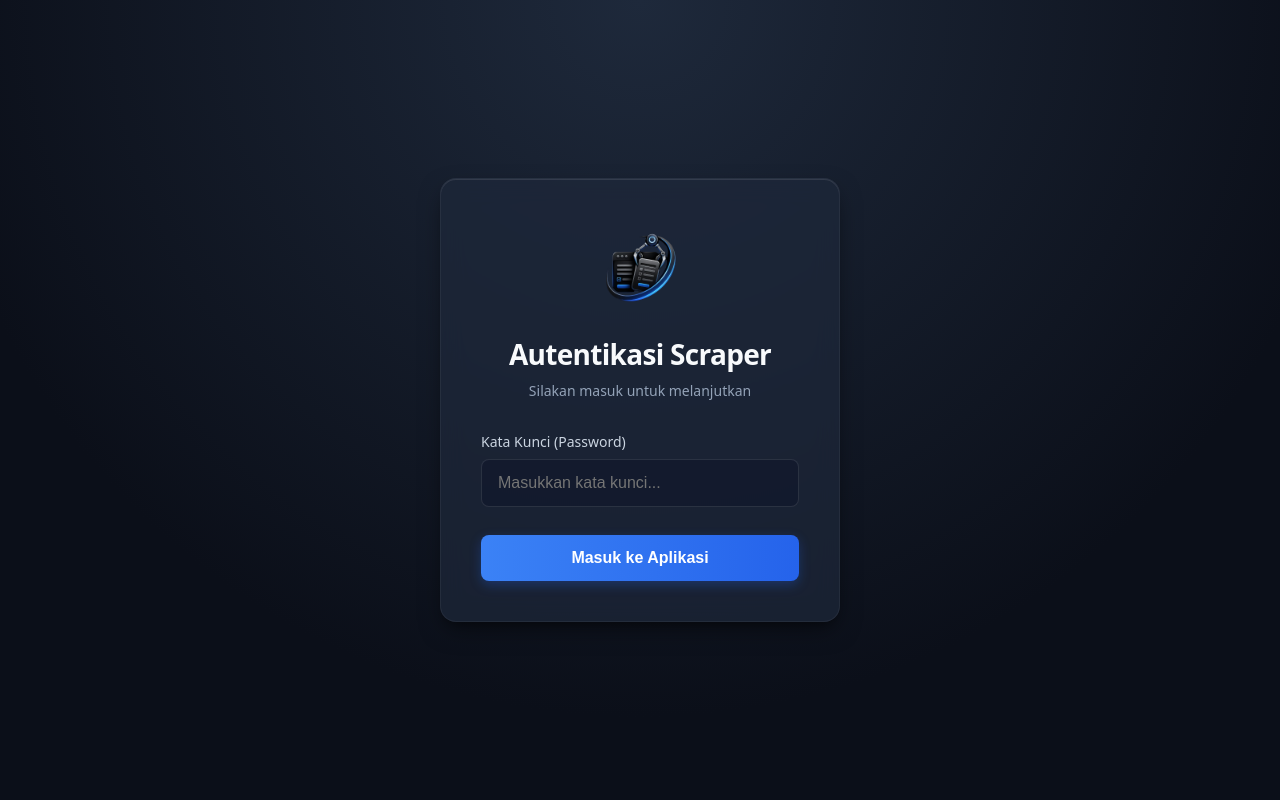
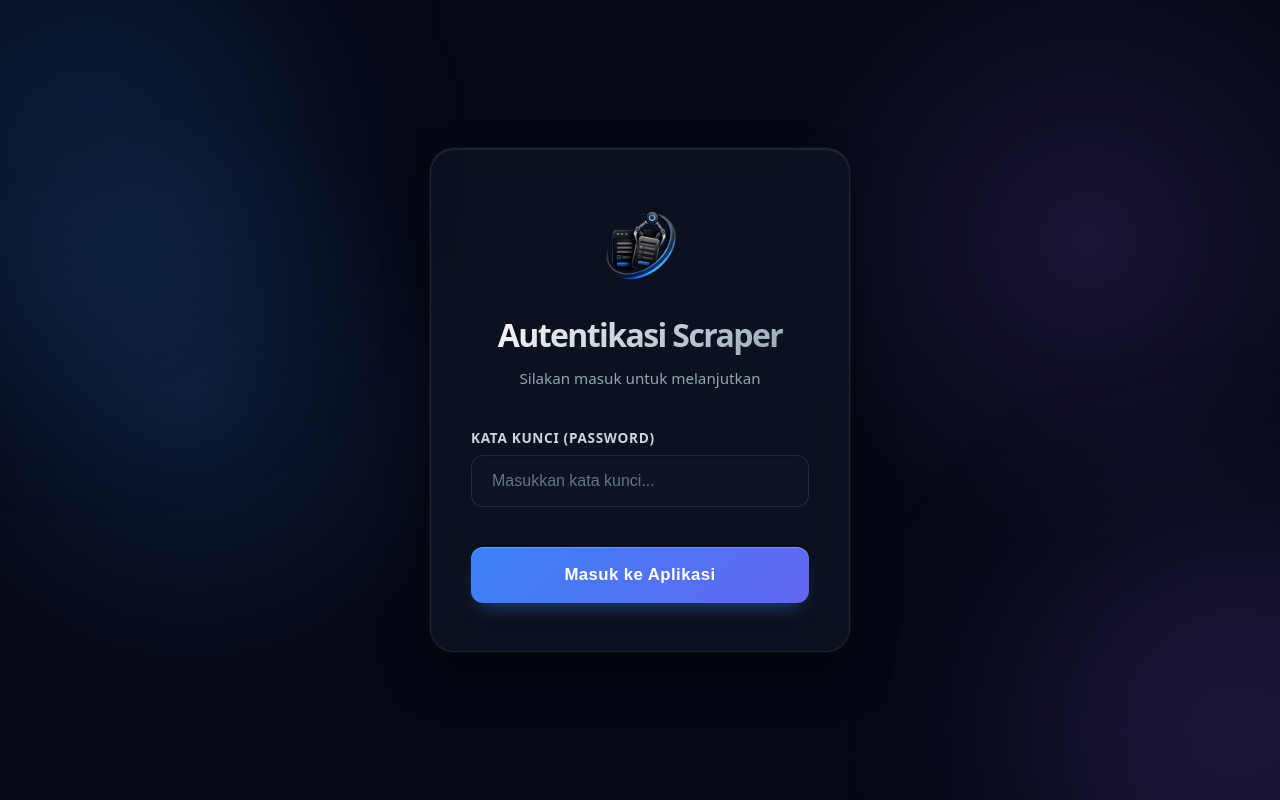
Before and after one commit to ProBimkim/ScraperHouse, a Next.js app: page /login in a window 1280 px wide. Built offline with nearby package versions, Linux system fonts and the light colour scheme.

Commit message:
Redesign login page with futuristic glassmorphism

```diff
--- a/src/app/login/page.module.css
+++ b/src/app/login/page.module.css
@@ -3,125 +3,230 @@
   min-height: 100vh;
   align-items: center;
   justify-content: center;
-  background-color: #0b0f19;
-  background-image: radial-gradient(circle at 50% 0%, #1e293b 0%, #0b0f19 70%);
+  background-color: #050814;
+  background-image:
+    radial-gradient(circle at 15% 50%, rgba(59, 130, 246, 0.15), transparent 25%),
+    radial-gradient(circle at 85% 30%, rgba(139, 92, 246, 0.15), transparent 25%);
   color: #e2e8f0;
   font-family: system-ui, -apple-system, sans-serif;
   padding: 1rem;
+  position: relative;
+  overflow: hidden;
+}
+
+.container::before, .container::after {
+  content: '';
+  position: absolute;
+  width: 400px;
+  height: 400px;
+  border-radius: 50%;
+  filter: blur(80px);
+  z-index: 0;
+  animation: float 10s infinite ease-in-out alternate;
+}
+
+.container::before {
+  background: rgba(59, 130, 246, 0.15);
+  top: -10%;
+  left: -10%;
+}
+
+.container::after {
+  background: rgba(139, 92, 246, 0.15);
+  bottom: -10%;
+  right: -10%;
+  animation-delay: -5s;
+}
+
+@keyframes float {
+  0% { transform: translate(0, 0) scale(1); }
+  100% { transform: translate(30px, 50px) scale(1.1); }
 }
 
 .loginCard {
-  background-color: rgba(30, 41, 59, 0.7);
-  backdrop-filter: blur(12px);
-  -webkit-backdrop-filter: blur(12px);
-  padding: 2.5rem;
-  border-radius: 1rem;
-  box-shadow: 0 10px 25px -5px rgba(0, 0, 0, 0.5), 0 8px 10px -6px rgba(0, 0, 0, 0.3), inset 0 1px 0 rgba(255, 255, 255, 0.1);
+  position: relative;
+  z-index: 1;
+  background: rgba(17, 24, 39, 0.6);
+  backdrop-filter: blur(16px);
+  -webkit-backdrop-filter: blur(16px);
+  padding: 3rem 2.5rem;
+  border-radius: 1.5rem;
+  box-shadow:
+    0 25px 50px -12px rgba(0, 0, 0, 0.7),
+    0 0 0 1px rgba(255, 255, 255, 0.05),
+    inset 0 1px 1px rgba(255, 255, 255, 0.1);
   width: 100%;
-  max-width: 400px;
-  border: 1px solid rgba(255, 255, 255, 0.05);
+  max-width: 420px;
+  border: 1px solid rgba(255, 255, 255, 0.08);
+  transition: transform 0.3s ease, box-shadow 0.3s ease;
+}
+
+.loginCard:hover {
+  transform: translateY(-5px);
+  box-shadow:
+    0 30px 60px -12px rgba(0, 0, 0, 0.8),
+    0 0 30px rgba(59, 130, 246, 0.15),
+    inset 0 1px 1px rgba(255, 255, 255, 0.15);
 }
 
 .header {
   text-align: center;
-  margin-bottom: 2rem;
+  margin-bottom: 2.5rem;
 }
 
 .title {
-  font-size: 1.75rem;
-  font-weight: bold;
-  color: #f8fafc;
+  font-size: 2rem;
+  font-weight: 800;
   margin: 0;
-  letter-spacing: -0.025em;
+  letter-spacing: -0.05em;
+  background: linear-gradient(135deg, #ffffff 0%, #94a3b8 100%);
+  -webkit-background-clip: text;
+  background-clip: text;
+  -webkit-text-fill-color: transparent;
 }
 
 .subtitle {
   color: #94a3b8;
-  font-size: 0.875rem;
-  margin-top: 0.5rem;
+  font-size: 0.95rem;
+  margin-top: 0.75rem;
+  font-weight: 400;
 }
 
 .form {
   display: flex;
   flex-direction: column;
-  gap: 1.25rem;
+  gap: 1.5rem;
 }
 
 .label {
   display: block;
-  font-size: 0.875rem;
-  font-weight: 500;
+  font-size: 0.85rem;
+  font-weight: 600;
   color: #cbd5e1;
   margin-bottom: 0.5rem;
+  text-transform: uppercase;
+  letter-spacing: 0.05em;
 }
 
 .input {
   width: 100%;
-  padding: 0.875rem 1rem;
-  background-color: rgba(15, 23, 42, 0.6);
+  padding: 1rem 1.25rem;
+  background: rgba(15, 23, 42, 0.8);
   border: 1px solid rgba(255, 255, 255, 0.1);
-  border-radius: 0.5rem;
+  border-radius: 0.75rem;
   box-sizing: border-box;
   outline: none;
-  color: #f8fafc;
-  transition: border-color 0.2s, box-shadow 0.2s;
+  color: #ffffff;
+  transition: all 0.3s ease;
   font-size: 1rem;
+  box-shadow: inset 0 2px 4px rgba(0,0,0,0.2);
+}
+
+.input::placeholder {
+  color: #64748b;
 }
 
 .input:focus {
   border-color: #3b82f6;
-  box-shadow: 0 0 0 2px rgba(59, 130, 246, 0.2);
+  background: rgba(15, 23, 42, 0.95);
+  box-shadow:
+    inset 0 2px 4px rgba(0,0,0,0.2),
+    0 0 0 3px rgba(59, 130, 246, 0.2),
+    0 0 15px rgba(59, 130, 246, 0.3);
 }
 
 .errorMessage {
   color: #fca5a5;
   font-size: 0.875rem;
-  background-color: rgba(153, 27, 27, 0.2);
-  padding: 0.875rem;
-  border-radius: 0.5rem;
-  border: 1px solid rgba(220, 38, 38, 0.3);
+  background-color: rgba(220, 38, 38, 0.15);
+  padding: 1rem;
+  border-radius: 0.75rem;
+  border: 1px solid rgba(220, 38, 38, 0.4);
   display: flex;
   align-items: center;
-  gap: 0.5rem;
+  gap: 0.75rem;
+  backdrop-filter: blur(4px);
+  animation: shake 0.5s cubic-bezier(.36,.07,.19,.97) both;
+}
+
+@keyframes shake {
+  10%, 90% { transform: translate3d(-1px, 0, 0); }
+  20%, 80% { transform: translate3d(2px, 0, 0); }
+  30%, 50%, 70% { transform: translate3d(-4px, 0, 0); }
+  40%, 60% { transform: translate3d(4px, 0, 0); }
 }
 
 .submitBtn {
-  margin-top: 0.5rem;
+  margin-top: 1rem;
   width: 100%;
-  background-color: #3b82f6;
-  background-image: linear-gradient(to right, #3b82f6, #2563eb);
+  background: linear-gradient(135deg, #3b82f6 0%, #6366f1 100%);
   color: white;
-  padding: 0.875rem;
-  border-radius: 0.5rem;
+  padding: 1.125rem;
+  border-radius: 0.75rem;
   border: none;
-  font-weight: 600;
+  font-weight: 700;
   cursor: pointer;
-  transition: all 0.2s;
-  font-size: 1rem;
-  box-shadow: 0 4px 12px rgba(37, 99, 235, 0.3);
+  transition: all 0.3s ease;
+  font-size: 1.05rem;
+  letter-spacing: 0.025em;
+  box-shadow:
+    0 10px 20px -10px rgba(59, 130, 246, 0.6),
+    inset 0 1px 0 rgba(255, 255, 255, 0.2);
+  position: relative;
+  overflow: hidden;
+}
+
+.submitBtn::after {
+  content: '';
+  position: absolute;
+  top: 0;
+  left: -100%;
+  width: 50%;
+  height: 100%;
+  background: linear-gradient(to right, rgba(255,255,255,0) 0%, rgba(255,255,255,0.2) 50%, rgba(255,255,255,0) 100%);
+  transform: skewX(-25deg);
+  animation: shine 4s infinite;
+}
+
+@keyframes shine {
+  0% { left: -100%; }
+  20% { left: 200%; }
+  100% { left: 200%; }
 }
 
 .submitBtn:hover:not(:disabled) {
-  transform: translateY(-1px);
-  box-shadow: 0 6px 16px rgba(37, 99, 235, 0.4);
+  transform: translateY(-2px);
+  box-shadow:
+    0 15px 25px -10px rgba(59, 130, 246, 0.8),
+    0 0 20px rgba(99, 102, 241, 0.4),
+    inset 0 1px 0 rgba(255, 255, 255, 0.2);
+}
+
+.submitBtn:active:not(:disabled) {
+  transform: translateY(1px);
+  box-shadow: 0 5px 10px -5px rgba(59, 130, 246, 0.5);
 }
 
 .submitBtn:disabled {
-  background-color: #475569;
-  background-image: none;
+  background: rgba(51, 65, 85, 0.8);
+  color: #94a3b8;
   cursor: not-allowed;
   box-shadow: none;
+}
+
+.submitBtn:disabled::after {
+  display: none;
 }
 
 .loadingSpinner {
   display: flex;
   align-items: center;
   justify-content: center;
-  gap: 0.5rem;
+  gap: 0.75rem;
 }
 
 .spinIcon {
-  animation: spin 1s linear infinite;
+  animation: spin 1s cubic-bezier(0.4, 0, 0.2, 1) infinite;
 }
 
 @keyframes spin {
@@ -130,19 +235,19 @@
 
 @media (max-width: 480px) {
   .loginCard {
-    padding: 1.5rem;
-    border-radius: 0.75rem;
+    padding: 2.5rem 1.5rem;
+    border-radius: 1.25rem;
   }
 
   .title {
-    font-size: 1.5rem;
+    font-size: 1.75rem;
   }
 
   .form {
-    gap: 1rem;
+    gap: 1.25rem;
   }
 
   .input {
-    padding: 0.75rem;
+    padding: 0.875rem 1rem;
   }
 }
```
